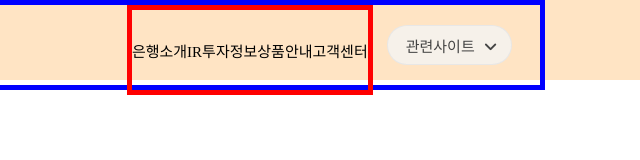
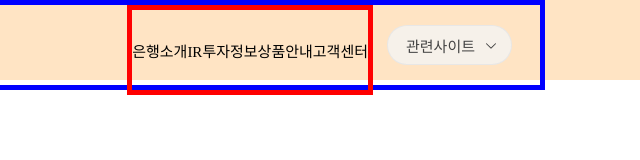
Before and after one commit to kimhyeji/2508_kabang, a plain HTML site: page sections/header.html in a window 1280 px wide. Shown: the full height of the page, 640-1280 px from the left. Drawn offline with Linux system fonts and the light colour scheme.

Commit message:
헤더 step 3, 관련사이트 이미지 버전

```diff
--- a/sections/header.html
+++ b/sections/header.html
@@ -27,11 +27,17 @@
         </ul>
       </nav>
 
-      <div class="dropdown flex-as-c">
+      <!-- 아이콘 버전 -->
+      <!-- <div class="dropdown flex-as-c">
         <button class="dropBtn">
           <span>관련사이트</span>
           <span class="ico"><i class="fa-solid fa-angle-down"></i></span>
         </button>
+      </div> -->
+
+      <!-- 이미지 버전 -->
+      <div class="dropdown flex-as-c">
+        <button class="dropBtn">관련사이트</button>
       </div>
 
     </div>
@@ -143,8 +149,20 @@
       cursor: pointer;
     }
 
-    header .dropdown .dropBtn .ico {
+    /* 아이콘 버전 */
+    /* header .dropdown .dropBtn .ico {
       margin-left: 5px;
+      display: inline-block;
+    } */
+
+    /* 이미지 버전 */
+    header .dropdown .dropBtn::after {
+      content: "";
+      width: 12px;
+      height: 12px;
+      margin-left: 10px;
+      background: url(../imgs/svg_line_arrow_down.svg);
+      background-size: 12px 12px;
       display: inline-block;
     }
     /* ------------- 헤더 끝 ------------- */
```
Also changed, not shown: imgs/svg_line_arrow_down.svg (added).
